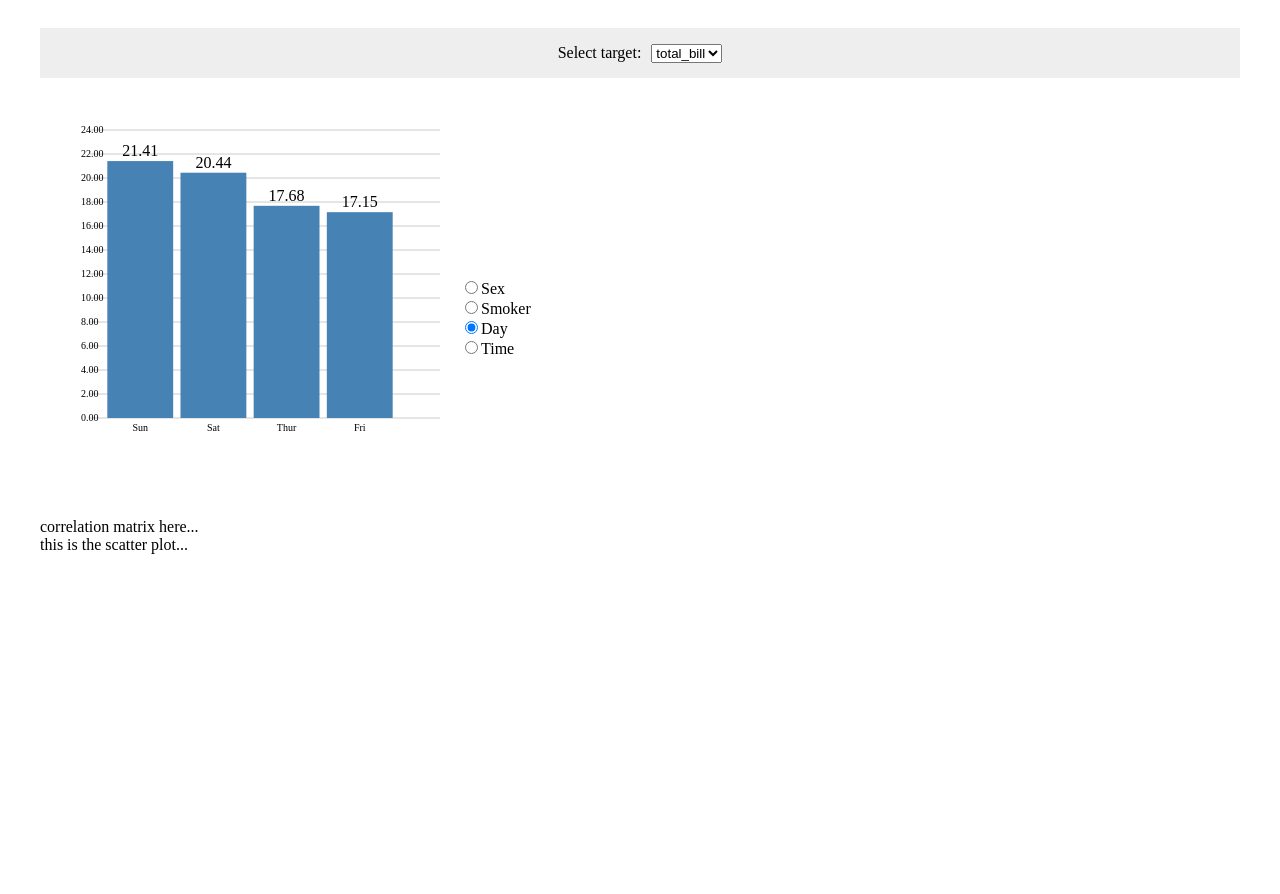
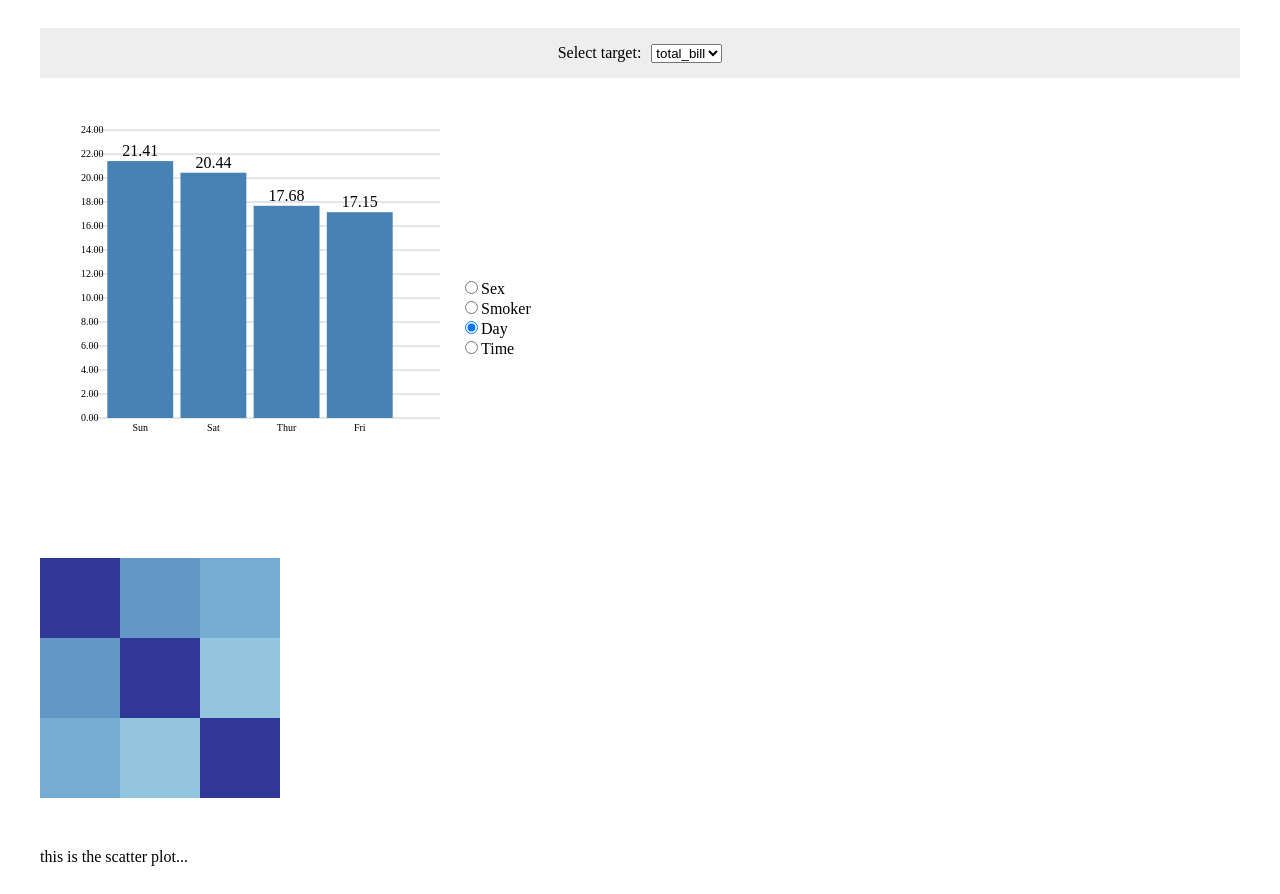
Before and after one commit to MNANDO/cs-450-assignment-5, a React (Create React App) app in the folder app/: page / in a window 1280 px wide. Before the commit the page ends 800 px from the top, so only its background shows below. Built offline with nearby package versions, Linux system fonts and the light colour scheme.

Commit message:
Created initial correlation matrix, have to add color legend and labels

```diff
--- a/app/src/App.css
+++ b/app/src/App.css
@@ -49,3 +49,13 @@ body {
     justify-content: center;
     margin-left: 20px;
   }
+
+  .correlation-matrix-container{
+    display: flex;
+    flex-direction: row;
+  }
+
+  .correlation-matrix{
+    margin-top: 40px;
+
+  }
--- a/app/src/CorrelationMatrix.js
+++ b/app/src/CorrelationMatrix.js
@@ -1,16 +1,84 @@
 import React from 'react';
+import * as d3 from 'd3';
 
-/**
- * Scatter Plot Component
- * This will take data and selectedTarget as props
- */
 function CorrelationMatrix(props) {
-    const { data, selectedTarget } = props;
+    const { data } = props;
+
+    // Extract the necessary parameters from the data
+    const parameters = ['total_bill', 'tip', 'size'];
+
+    // Calculate the correlation coefficients
+    const correlations = parameters.map(param1 => (
+        parameters.map(param2 => {
+            const correlation = d3.mean(data, d => d[param1] * d[param2]) -
+                                d3.mean(data, d => d[param1]) * d3.mean(data, d => d[param2]);
+            return correlation / (d3.deviation(data, d => d[param1]) * d3.deviation(data, d => d[param2]));
+        })
+    ));
+
+    // Define color scale for the heatmap
+    const colorScale = d3.scaleSequential(d3.interpolateRdYlBu)
+        .domain([-1, 1]);
+
+    // Define dimensions
+    const cellSize = 80;
+    const width = cellSize * parameters.length;
+    const height = cellSize * parameters.length;
+    const legendWidth = 20;
+    const legendHeight = height;
+
+     // Create linear gradient for color legend
+     const defs = (
+        <defs>
+            <linearGradient id="colorGradient" x1="0%" y1="0%" x2="0%" y2="100%">
+                <stop offset="0%" stopColor={colorScale(-1)} />
+                <stop offset="50%" stopColor={colorScale(0)} />
+                <stop offset="100%" stopColor={colorScale(1)} />
+            </linearGradient>
+        </defs>
+    );
+
     return (
-        <>
-            correlation matrix here...
-        </>
+        <div className="correlation-matrix-container">
+            <rect x={width} y={20} width={legendWidth} height={legendHeight} fill="url(#colorGradient)" />
+            <svg width={width + 100} height={height + 50}>
+                {correlations.map((row, i) => (
+                    row.map((correlation, j) => (
+                        <rect
+                            key={`${i}-${j}`}
+                            x={j * cellSize}
+                            y={i * cellSize}
+                            width={cellSize}
+                            height={cellSize}
+                            fill={colorScale(correlation)}
+                        />
+                    ))
+                ))}
+                {parameters.map((param, i) => (
+                    <>
+                        <text
+                            key={`col-${i}`}
+                            x={i * cellSize + cellSize / 2}
+                            y={-5}
+                            textAnchor="middle"
+                            fill="black"
+                        >
+                            {param}
+                        </text>
+                        <text
+                            key={`row-${i}`}
+                            x={-5}
+                            y={i * cellSize + cellSize / 2}
+                            textAnchor="end"
+                            alignmentBaseline="middle"
+                        >
+                            {param}
+                        </text>
+                    </>
+                ))}
+            </svg>
+        </div>
     );
-};
+}
 
 export default CorrelationMatrix;
```
